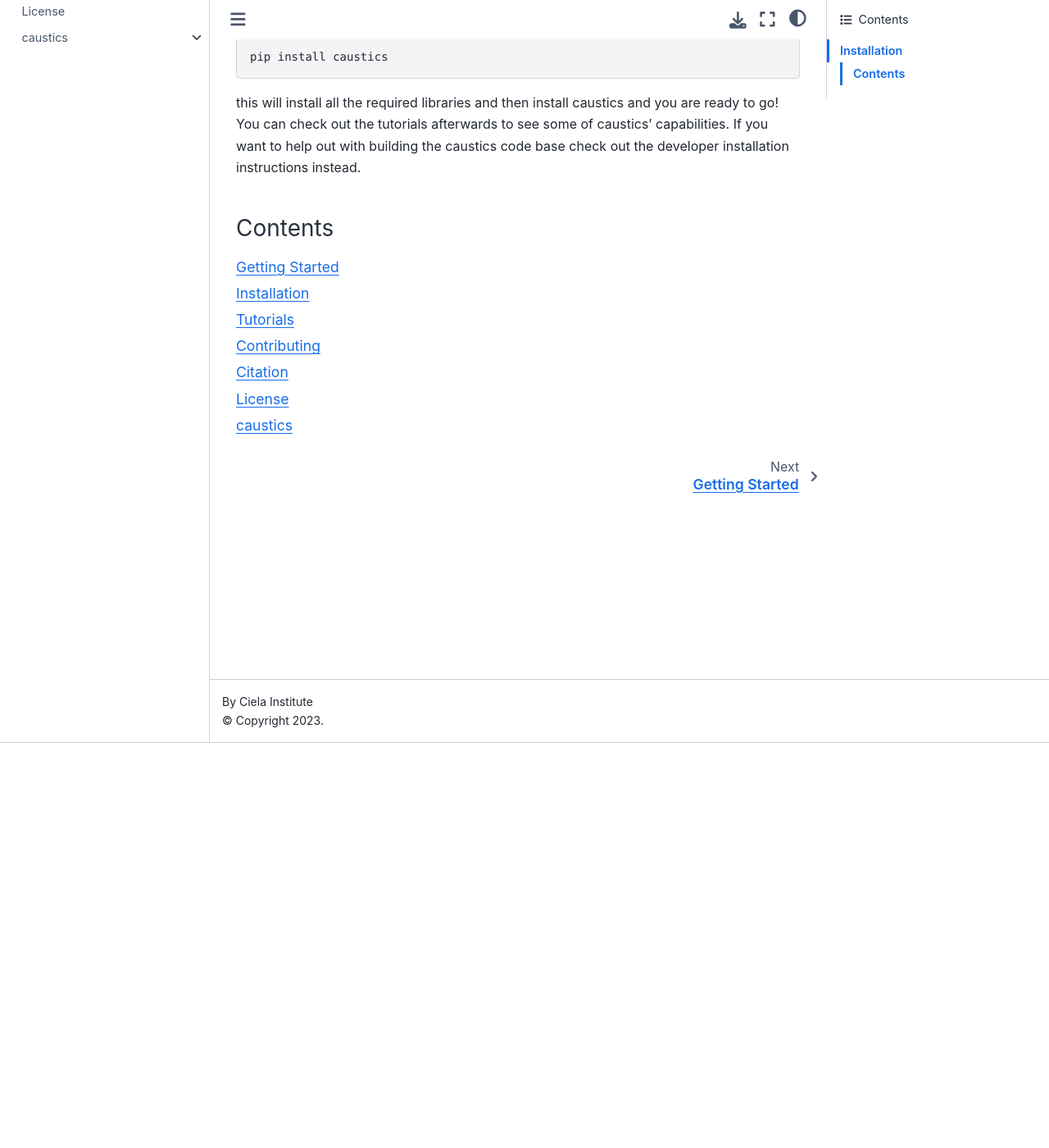
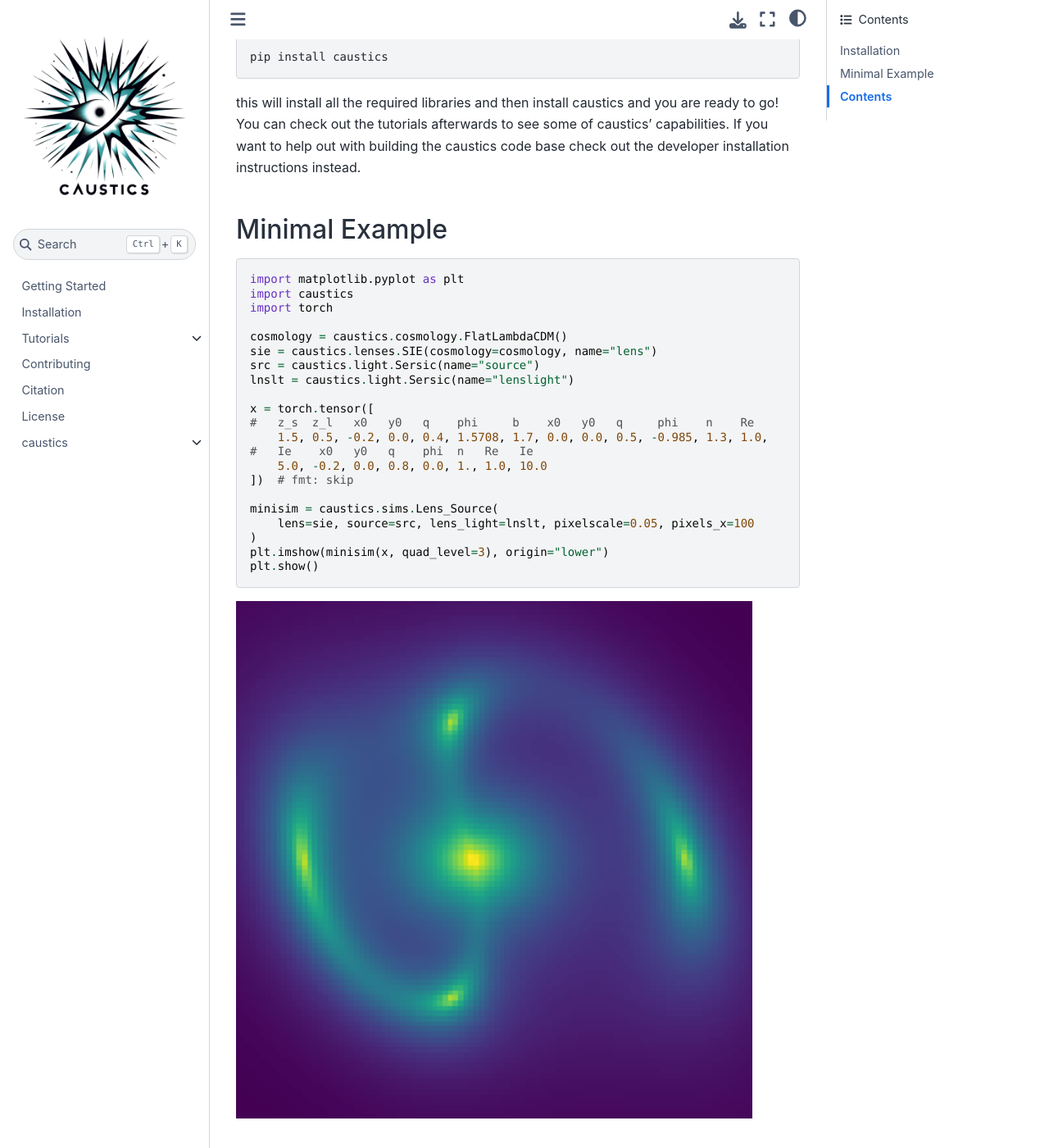
Before and after one commit to Ciela-Institute/caustics, a Jupyter Book: the page built from docs/source/intro.md, in a window 1280 px wide and 1400 px high, scrolled down 494 px. Shown: the whole window at 82% size. Built offline with Jupyter Book 1.0.4 settings and Sphinx 7.4.7 and the Sphinx Book theme 1.1.4, drawn with Linux system fonts in a browser that asks for light colours; pages that are not in the unit, such as notebooks, are missing from menus; some of the changed text lies outside the part shown.

Commit message:
docs: Adding basic lensing example to docs (#134)
* Add minimal lensing example, update basic intro tutorial

* Add minimal example to home page of website

* Update minimal example to include vmap and jacobian

---------

Co-authored-by: pre-commit-ci[bot] <66853113+pre-commit-ci[bot]@users.noreply.github.com>

````diff
--- a/docs/source/intro.md
+++ b/docs/source/intro.md
@@ -20,7 +20,65 @@
 caustics' capabilities. If you want to help out with building the caustics code
 base check out the developer installation instructions instead.
 
-### Contents
+## Minimal Example
+
+```python
+import matplotlib.pyplot as plt
+import caustics
+import torch
+
+cosmology = caustics.cosmology.FlatLambdaCDM()
+sie = caustics.lenses.SIE(cosmology=cosmology, name="lens")
+src = caustics.light.Sersic(name="source")
+lnslt = caustics.light.Sersic(name="lenslight")
+
+x = torch.tensor([
+#   z_s  z_l   x0   y0   q    phi     b    x0   y0   q     phi    n    Re
+    1.5, 0.5, -0.2, 0.0, 0.4, 1.5708, 1.7, 0.0, 0.0, 0.5, -0.985, 1.3, 1.0,
+#   Ie    x0   y0   q    phi  n   Re   Ie
+    5.0, -0.2, 0.0, 0.8, 0.0, 1., 1.0, 10.0
+])  # fmt: skip
+
+minisim = caustics.sims.Lens_Source(
+    lens=sie, source=src, lens_light=lnslt, pixelscale=0.05, pixels_x=100
+)
+plt.imshow(minisim(x, quad_level=3), origin="lower")
+plt.show()
+```
+
+![Caustics lensed image](../../media/minimal_example.png)
+
+### Batched simulator
+
+```python
+newx = x.repeat(20, 1)
+newx += torch.normal(mean=0, std=0.1 * torch.ones_like(newx))
+
+images = torch.vmap(minisim)(newx)
+
+fig, axarr = plt.subplots(4, 5, figsize=(20, 16))
+for ax, im in zip(axarr.flatten(), images):
+    ax.imshow(im, origin="lower")
+plt.show()
+```
+
+![Batched Caustics lensed images](../../media/minisim_vmap.png)
+
+### Automatic Differentiation
+
+```python
+J = torch.func.jacfwd(minisim)(x)
+
+# Plot the new images
+fig, axarr = plt.subplots(3, 7, figsize=(20, 9))
+for i, ax in enumerate(axarr.flatten()):
+    ax.imshow(J[..., i], origin="lower")
+plt.show()
+```
+
+![Jacobian Caustics lensed image](../../media/minisim_jacobian.png)
+
+## Contents
 
 ```{tableofcontents}
 
````
Also changed, not shown: README.md (+59 -0 lines), docs/source/tutorials/BasicIntroduction.ipynb, media/minimal_example.png (added), media/minisim_jacobian.png (added), media/minisim_vmap.png (added).
